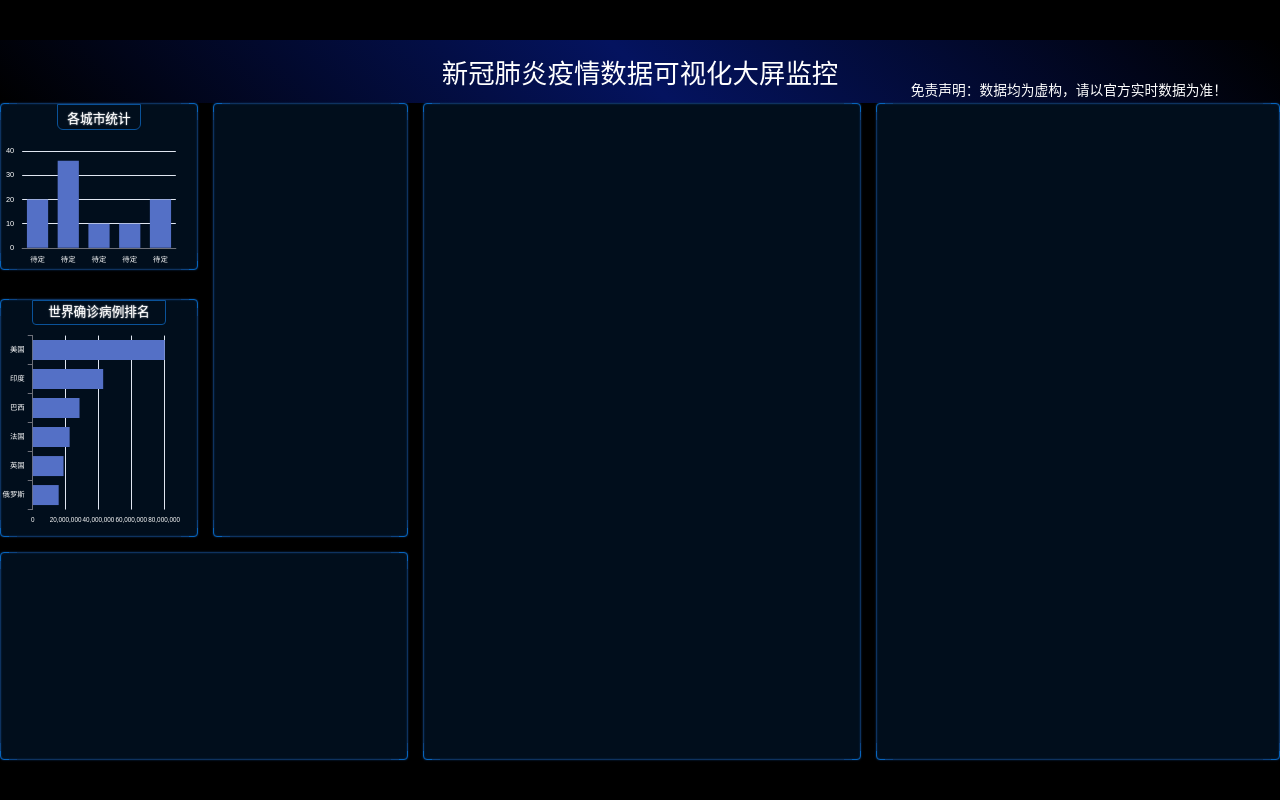
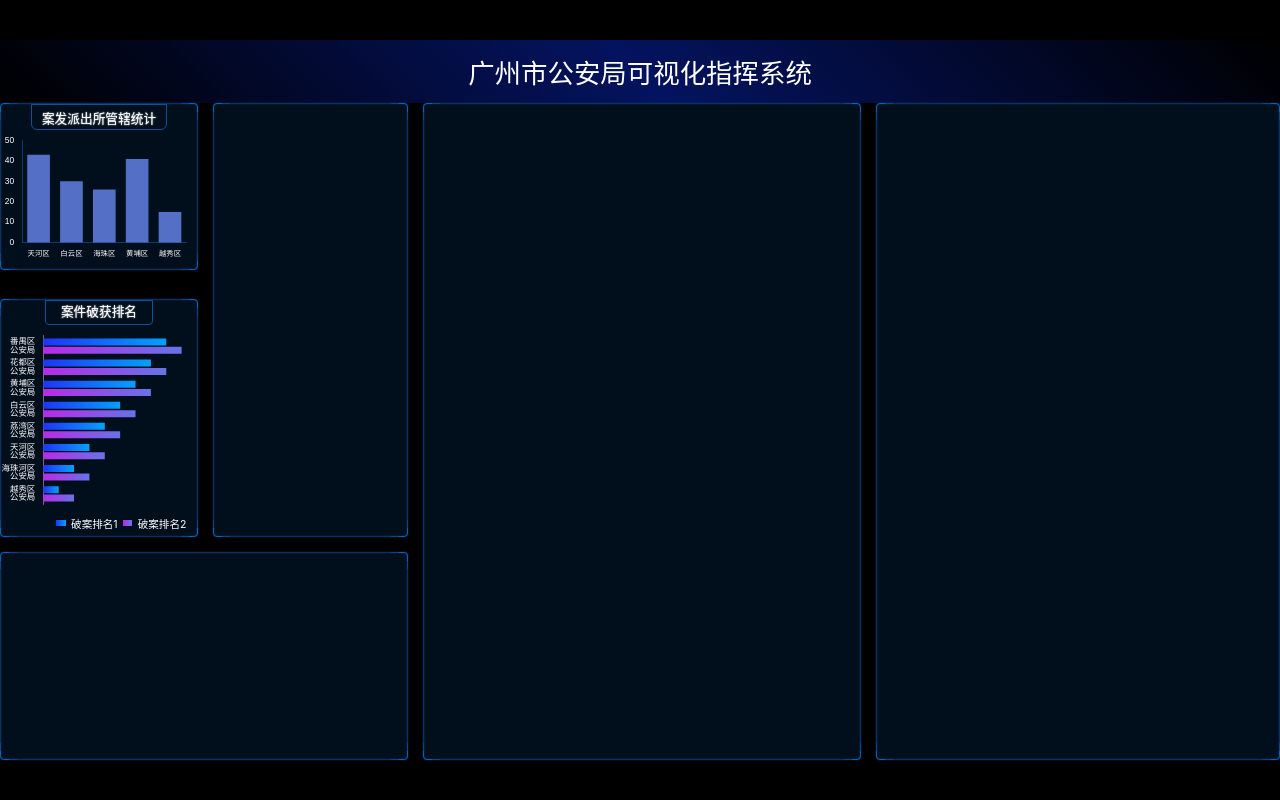
Before and after one commit to heycn/react-data-view, a React (Vite) app: page /#/ in a window 1280 px wide. Built offline with nearby package versions, Linux system fonts and the light colour scheme.

Commit message:
修改渐变

```diff
--- a/src/components/chart-1.tsx
+++ b/src/components/chart-1.tsx
@@ -1,23 +1,24 @@
 import React, { useEffect, useRef } from 'react';
 import * as echarts from 'echarts';
-import { px } from '../shared/px';
-import { baseEchartOptions } from '../shared/base-echart-options';
+import { createEchartsOptions } from '../shared/create-echarts-options';
 
 export const Chart1 = () => {
   const divRef = useRef(null);
   useEffect(() => {
     var myChart = echarts.init(divRef.current);
-    myChart.setOption({
-      ...baseEchartOptions,
+    myChart.setOption(
+      createEchartsOptions({
         xAxis: {
-        data: ['待定', '待定', '待定', '待定', '待定'],
+          data: ['天河区', '白云区', '海珠区', '黄埔区', '越秀区'],
           axisTick: { show: false },
+          axisLine: {
+            lineStyle: { color: '#083B70' }
+          },
           axisLabel: {
-          fontSize: px(14),
             formatter(val) {
-            if (val.length > 2) {
+              if (val.length > 3) {
                 const array = val.split('');
-              array.splice(2, 0, '\n');
+                array.splice(3, 0, '\n');
                 return array.join('');
               } else {
                 return val;
@@ -27,21 +28,25 @@ export const Chart1 = () => {
         },
 
         yAxis: {
-        axisLabel: {
-          fontSize: px(14)
+          splitLine: { show: false },
+          axisLine: {
+            show: true,
+            lineStyle: { color: '#083B70' }
           }
         },
         series: [
           {
             type: 'bar',
-          data: [20, 36, 10, 10, 20]
+            data: [43, 30, 26, 41, 15]
           }
         ]
-    });
+      })
+    );
   }, []);
+
   return (
     <div className='border 管辖统计'>
-      <h2>各城市统计</h2>
+      <h2>案发派出所管辖统计</h2>
       <div ref={divRef} className='chart'></div>
     </div>
   );
--- a/src/components/chart-2.tsx
+++ b/src/components/chart-2.tsx
@@ -9,34 +9,89 @@ export const Chart2 = () => {
     var myChart = echarts.init(divRef.current);
     myChart.setOption(
       createEchartsOptions({
+        grid: {
+          x: px(80),
+          y: px(20),
+          x2: px(0),
+          y2: px(20)
+        },
         xAxis: {
           type: 'value',
-          boundaryGap: [0, 0.1],
-        },
-        grid: {
-          x: px(60),
-          y: px(20),
-          x2: px(0),
-          y2: px(50)
+          boundaryGap: [0, 0.01],
+          splitLine: { show: false },
+          axisLabel: { show: false }
         },
         yAxis: {
+          axisTick: { show: false },
           type: 'category',
-          data: ['俄罗斯', '英国', '法国', '巴西', '印度', '美国']
+          data: [
+            '越秀区公安局',
+            '海珠河区公安局',
+            '天河区公安局',
+            '荔湾区公安局',
+            '白云区公安局',
+            '黄埔区公安局',
+            '花都区公安局',
+            '番禺区公安局'
+          ],
+          axisLabel: {
+            formatter(val) {
+              return val.replace('公安局', '\n公安局');
+            }
+          }
         },
         series: [
           {
-            name: '确诊确诊',
+            name: '2011年',
             type: 'bar',
-            data: [15795570, 18734683, 22468239, 28485502, 42880507, 80366783]
+            data: [1, 2, 3, 4, 5, 6, 7, 8],
+            itemStyle: {
+              normal: {
+                color: new echarts.graphic.LinearGradient(0, 0, 1, 0, [
+                  {
+                    offset: 0,
+                    color: '#2034f9'
+                  },
+                  {
+                    offset: 1,
+                    color: '#04a1ff'
+                  }
+                ])
+              }
+            }
+          },
+          {
+            name: '2012年',
+            type: 'bar',
+            data: [2, 3, 4, 5, 6, 7, 8, 9],
+            itemStyle: {
+              normal: {
+                color: new echarts.graphic.LinearGradient(0, 0, 1, 0, [
+                  {
+                    offset: 0,
+                    color: '#b92ae8'
+                  },
+                  {
+                    offset: 1,
+                    color: '#6773e7'
+                  }
+                ])
+              }
+            }
           }
         ]
       })
     );
   }, []);
+
   return (
     <div className='border 破获排名'>
-      <h2>世界确诊病例排名</h2>
-      <div ref={divRef} className='chart'></div>
+      <h2>案件破获排名</h2>
+      <div ref={divRef} className='chart' />
+      <div className='legend'>
+        <span className='first' /> 破案排名1
+        <span className='second' /> 破案排名2
+      </div>
     </div>
   );
 };
--- a/src/pages/home.scss
+++ b/src/pages/home.scss
@@ -15,14 +15,6 @@
     align-items: center;
     background: linear-gradient(45deg, #ffffff00 0%, #04135f 50%, #ffffff00 100%);
     font-size: px(50);
-    position: relative;
-
-    >.tag {
-      position: absolute;
-      font-size: px(26);
-      bottom: 4px;
-      right: px(100);
-    }
   }
 
   >main {
@@ -130,6 +122,31 @@
         flex: 1;
         width: 100%;
       }
+
+      .legend {
+        display: flex;
+        align-items: center;
+        justify-content: flex-end;
+        width: 100%;
+        padding: 0 px(20) px(10);
+
+        >.first,
+        >.second {
+          display: inline-block;
+          width: px(18);
+          height: px(12);
+          background: red;
+          margin: 0 px(10);
+        }
+
+        .first {
+          background: linear-gradient(90deg, #2034f9 0%, #04a1ff 100%);
+        }
+
+        .second {
+          background: linear-gradient(90deg, #b92ae8 0%, #6773e7 100%);
+        }
+      }
     }
   }
 }
--- a/src/pages/home.tsx
+++ b/src/pages/home.tsx
@@ -7,8 +7,7 @@ export const Home = () => {
   return (
     <div className='home'>
       <header>
-        <span className='title'>新冠肺炎疫情数据可视化大屏监控</span>
-        <div className='tag'>免责声明：数据均为虚构，请以官方实时数据为准！</div>
+        <span className='title'>广州市公安局可视化指挥系统</span>
       </header>
       <main>
         <section className='section1'>
--- a/src/shared/base-echart-options.ts
+++ b/src/shared/base-echart-options.ts
@@ -9,8 +9,8 @@ export const baseEchartOptions = {
   legend: { show: false },
   grid: {
     x: px(40),
-    y: px(40),
-    x2: px(40),
-    y2: px(40)
+    y: px(20),
+    x2: px(20),
+    y2: px(50)
   }
 };
--- a/src/shared/create-echarts-options.ts
+++ b/src/shared/create-echarts-options.ts
@@ -9,12 +9,12 @@ export const createEchartsOptions = options => {
   if (!options?.xAxis?.axisLabel?.fontSize) {
     result.xAxis = result.xAxis || {};
     result.xAxis.axisLabel = result.xAxis.axisLabel || {};
-    result.xAxis.axisLabel.fontSize = px(12);
+    result.xAxis.axisLabel.fontSize = px(14);
   }
   if (!options?.yAxis?.axisLabel?.fontSize) {
     result.yAxis = result.yAxis || {};
     result.yAxis.axisLabel = result.yAxis.axisLabel || {};
-    result.yAxis.axisLabel.fontSize = px(14);
+    result.yAxis.axisLabel.fontSize = px(16);
   }
   return result;
 };
```
Lines whose indentation alone changed are shown as unchanged.
